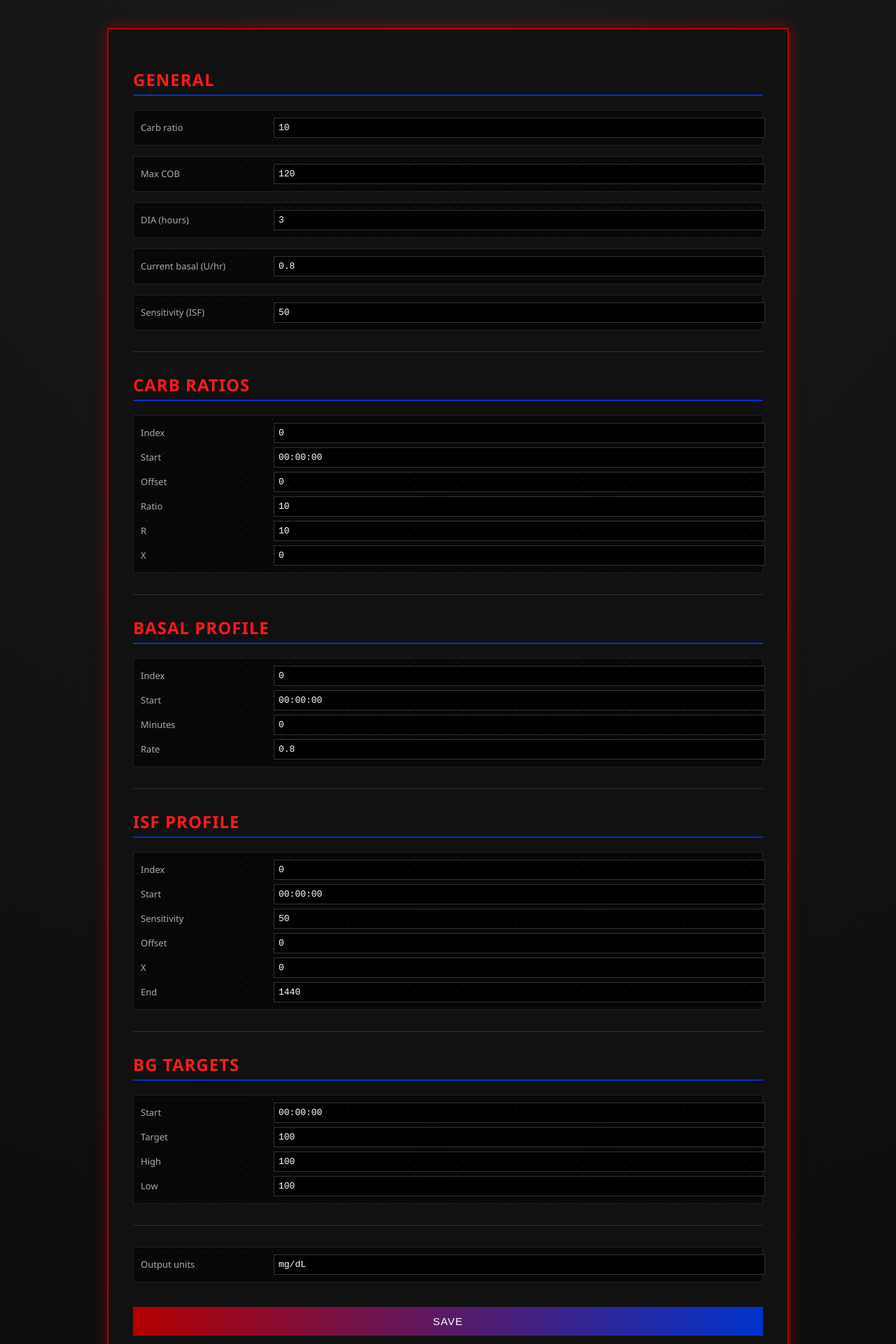
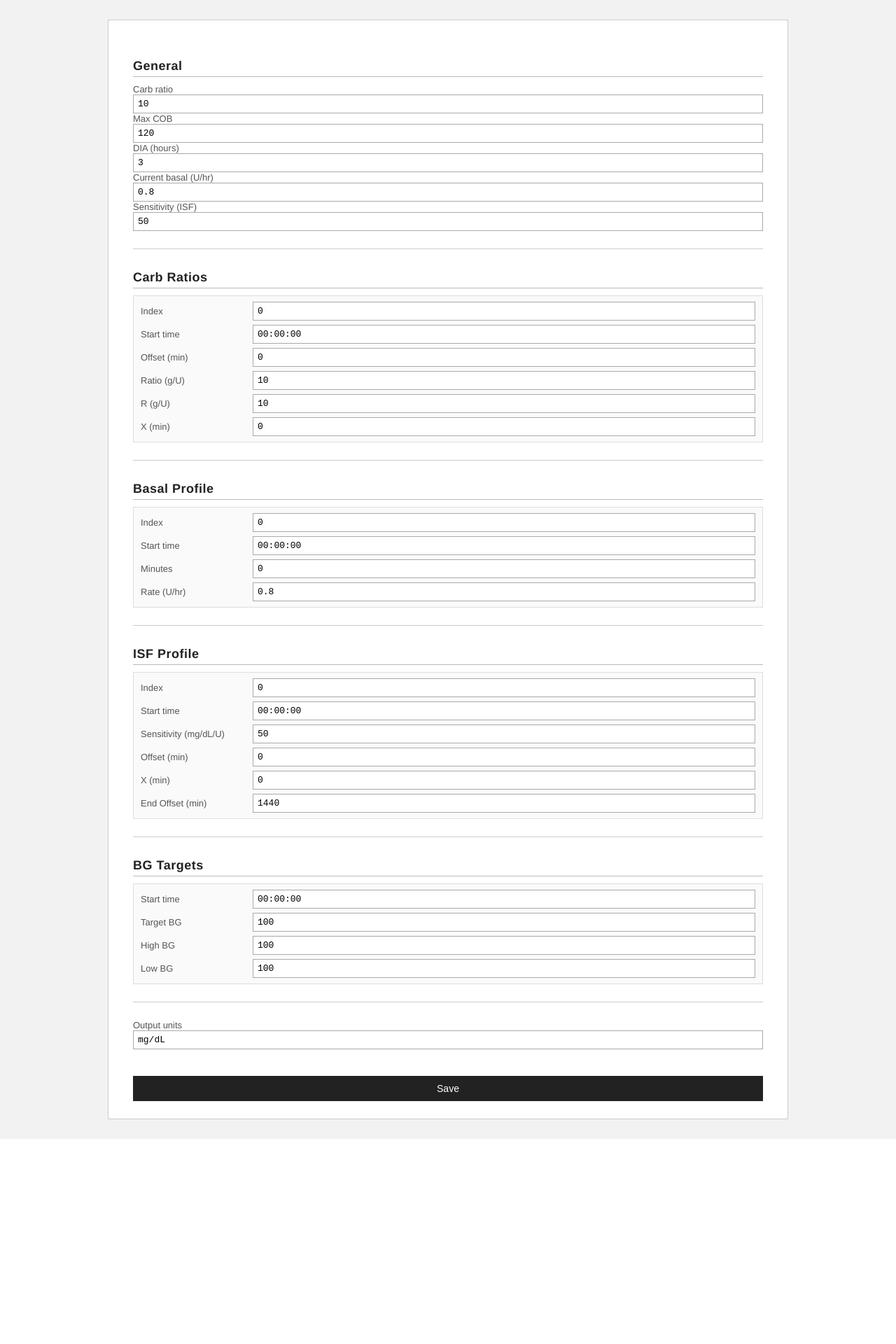
Before and after one commit to thibautBrayeLecureuil/Projet_RD_Pancreas, a Flask app: page / in a window 1280 px wide. Shown: the top 1920 px of the page at 70% size. After the commit the page ends 1627 px from the top, so only its background shows below. Run offline with Flask 3, Linux system fonts and the light colour scheme.

Commit message:
interface web autre style

```diff
--- a/web/templates/index.html
+++ b/web/templates/index.html
@@ -1,200 +1,86 @@
-<!DOCTYPE html>
-<html lang="en">
+<html>
 <head>
-<meta charset="UTF-8">
-<title>Profile Config</title>
-
+    <title>oref0 Profile</title>
 <style>
     body {
-        margin: 0;
-        font-family: "Segoe UI", sans-serif;
-        background: radial-gradient(circle at top, #1a1a1a, #000);
-        color: #eee;
+        font-family: "Helvetica Neue", Arial, sans-serif;
+        background: #f2f2f2;
+        padding: 20px;
+        color: #222;
     }
 
     form {
         max-width: 900px;
-        margin: 40px auto;
+        margin: auto;
+        background: #ffffff;
         padding: 25px 35px;
-        background: #111;
-        border: 2px solid #b30000;
-        box-shadow: 0 0 20px rgba(255, 0, 0, 0.4);
+        border: 1px solid #ccc;
     }
 
     h2 {
-        color: #ff1a1a;
-        border-bottom: 2px solid #0033cc;
-        padding-bottom: 5px;
+        font-size: 18px;
         margin-top: 30px;
-        letter-spacing: 1px;
-        text-transform: uppercase;
+        margin-bottom: 10px;
+        border-bottom: 1px solid #bbb;
+        padding-bottom: 4px;
+        letter-spacing: 0.5px;
     }
 
     div {
         display: grid;
-        grid-template-columns: 180px 1fr;
+        grid-template-columns: 150px 1fr;
         gap: 6px 10px;
         align-items: center;
         margin-bottom: 15px;
-        padding: 10px;
-        background: rgba(0,0,0,0.6);
-        border: 1px solid #222;
-        position: relative;
-    }
-
-    /* subtle web pattern overlay */
-    div::after {
-        content: "";
-        position: absolute;
-        inset: 0;
-        background-image: radial-gradient(circle, rgba(255,255,255,0.05) 1px, transparent 1px);
-        background-size: 12px 12px;
-        pointer-events: none;
+        padding: 8px 10px;
+        background: #fafafa;
+        border: 1px solid #ddd;
     }
 
     p {
         margin: 0;
         font-size: 13px;
-        color: #aaa;
+        color: #555;
     }
 
     input {
         font-family: "Courier New", monospace;
         font-size: 13px;
-        padding: 6px;
-        border: 1px solid #333;
-        background: #000;
-        color: #fff;
+        padding: 5px 6px;
+        border: 1px solid #aaa;
+        background: #fff;
         width: 100%;
     }
 
     input:focus {
         outline: none;
-        border-color: #ff1a1a;
-        box-shadow: 0 0 6px #ff1a1a;
+        border-color: #000;
+        background: #fefefe;
     }
 
     hr {
+        margin: 25px 0;
         border: none;
-        border-top: 1px solid #333;
-        margin: 30px 0;
+        border-top: 1px solid #ccc;
     }
 
     button {
         margin-top: 20px;
+        background: #222;
+        color: #fff;
+        padding: 10px;
+        border: none;
+        font-size: 14px;
+        cursor: pointer;
         width: 100%;
-        padding: 12px;
-        font-size: 15px;
-        background: linear-gradient(90deg, #b30000, #0033cc);
-        border: none;
-        color: white;
-        cursor: pointer;
-        text-transform: uppercase;
-        letter-spacing: 1px;
     }
 
     button:hover {
-        background: linear-gradient(90deg, #ff1a1a, #3366ff);
-        box-shadow: 0 0 10px rgba(255,0,0,0.6);
+        background: #000;
     }
 </style>
 </head>
-
 <body>
-
-<form id="profileForm">
-
-    <h2>General</h2>
-
-    <div>
-        <p>Carb ratio</p>
-        <input name="carb_ratio" value="{{ profile.carb_ratio }}">
-    </div>
-
-    <div>
-        <p>Max COB</p>
-        <input name="max_cob" value="{{ profile.maxCOB }}">
-    </div>
-
-    <div>
-        <p>DIA (hours)</p>
-        <input name="dia" value="{{ profile.dia }}">
-    </div>
-
-    <div>
-        <p>Current basal (U/hr)</p>
-        <input name="current_basal" value="{{ profile.current_basal }}">
-    </div>
-
-    <div>
-        <p>Sensitivity (ISF)</p>
-        <input name="sens" value="{{ profile.sens }}">
-    </div>
-
-    <hr>
-
-    <h2>Carb Ratios</h2>
-    {% for cr in profile.carb_ratios.schedule %}
-    <div>
-        <p>Index</p><input name="cr_i" value="{{ cr.i }}">
-        <p>Start</p><input name="cr_start" value="{{ cr.start }}">
-        <p>Offset</p><input name="cr_offset" value="{{ cr.offset }}">
-        <p>Ratio</p><input name="cr_ratio" value="{{ cr.ratio }}">
-        <p>R</p><input name="cr_r" value="{{ cr.r }}">
-        <p>X</p><input name="cr_x" value="{{ cr.x }}">
-    </div>
-    {% endfor %}
-
-    <hr>
-
-    <h2>Basal Profile</h2>
-    {% for b in profile.basalprofile %}
-    <div>
-        <p>Index</p><input name="basal_i" value="{{ b.i }}">
-        <p>Start</p><input name="basal_start" value="{{ b.start }}">
-        <p>Minutes</p><input name="basal_minutes" value="{{ b.minutes }}">
-        <p>Rate</p><input name="basal_rate" value="{{ b.rate }}">
-    </div>
-    {% endfor %}
-
-    <hr>
-
-    <h2>ISF Profile</h2>
-    {% for s in profile.isfProfile.sensitivities %}
-    <div>
-        <p>Index</p><input name="isf_i" value="{{ s.i }}">
-        <p>Start</p><input name="isf_start" value="{{ s.start }}">
-        <p>Sensitivity</p><input name="sensitivity" value="{{ s.sensitivity }}">
-        <p>Offset</p><input name="isf_offset" value="{{ s.offset }}">
-        <p>X</p><input name="isf_x" value="{{ s.x }}">
-        <p>End</p><input name="endOffset" value="{{ s.endOffset }}">
-    </div>
-    {% endfor %}
-
-    <hr>
-
-    <h2>BG Targets</h2>
-    {% for t in profile.bg_targets.targets %}
-    <div>
-        <p>Start</p><input name="target_start" value="{{ t.start }}">
-        <p>Target</p><input name="target" value="{{ t.target }}">
-        <p>High</p><input name="high" value="{{ t.high }}">
-        <p>Low</p><input name="low" value="{{ t.low }}">
-    </div>
-    {% endfor %}
-
-    <hr>
-
-    <div>
-        <p>Output units</p>
-        <input name="out_units" value="{{ profile.out_units }}">
-    </div>
-
-    <button type="submit">Save</button>
-
-</form>
-
-</body>
 
 <form id="profileForm">
 
```
